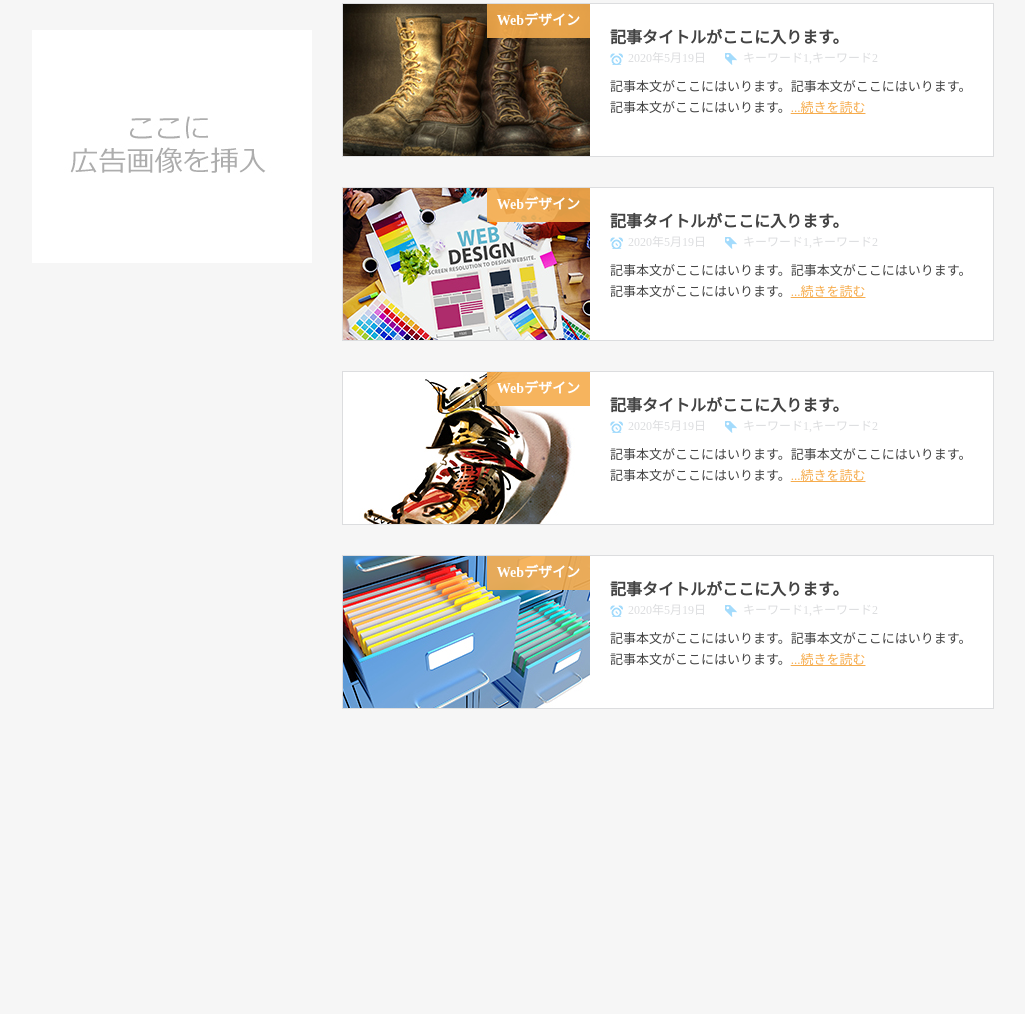
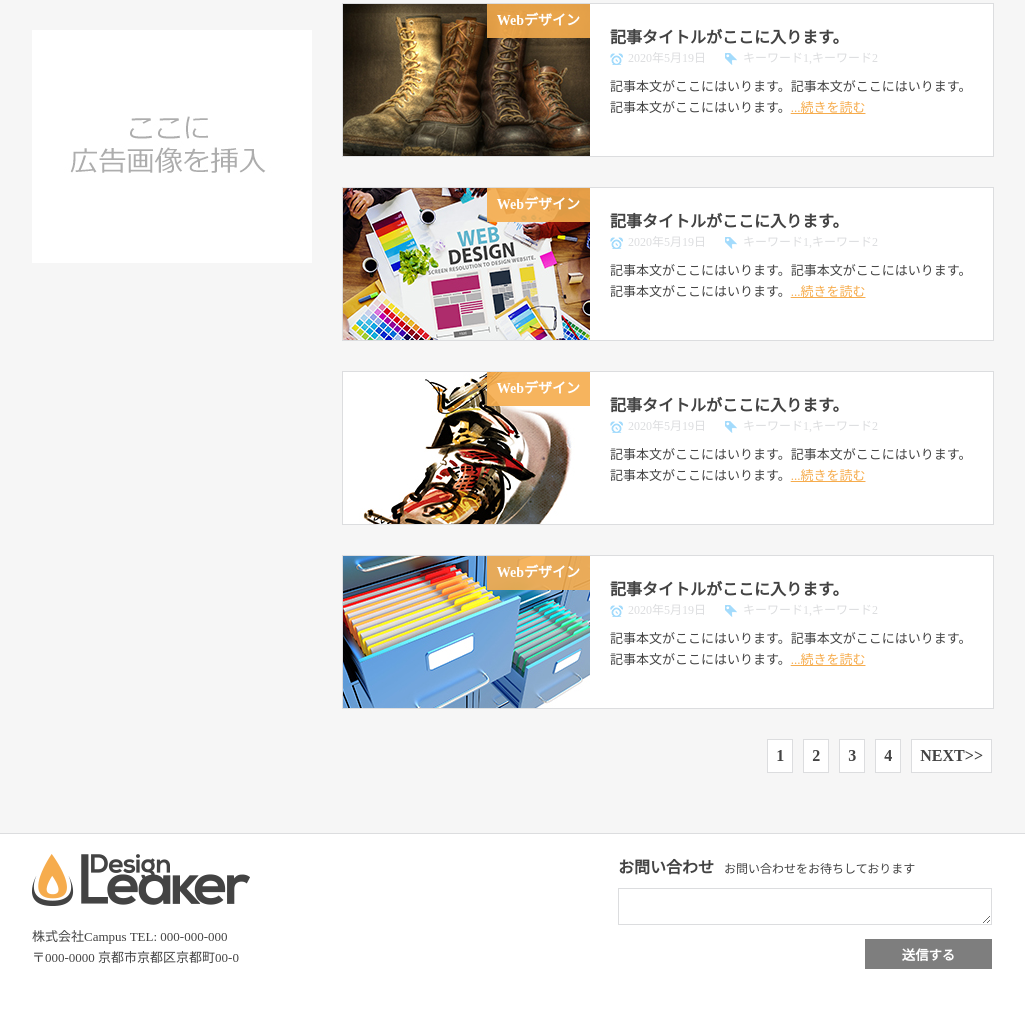
Before and after one commit to y724u/webmagazine, a plain HTML site: page index.html in a window 1280 px wide. Shown: the part 738-1752 px from the top of the page, without its empty margins (128-1153 px from the left). Before the commit the page ends 1477 px from the top, so only its background shows below. Drawn offline with Linux system fonts and the light colour scheme.

Commit message:
webmagazin 完成

```diff
--- a/index.html
+++ b/index.html
@@ -115,7 +115,7 @@
 
     <div id="top_right">
       <h3>新着記事一覧</h3>
-      <ul>
+      <ul id="post_list">
         <li>
           <dl>
             <dt>
@@ -131,7 +131,8 @@
           </dl>
         </li>
       </ul>
-      <ul>
+
+      <ul id="post_list">
         <li>
           <dl>
             <dt>
@@ -148,7 +149,7 @@
         </li>
       </ul>
 
-      <ul>
+      <ul id="post_list">
         <li>
           <dl>
             <dt>
@@ -165,7 +166,7 @@
         </li>
       </ul>
 
-      <ul>
+      <ul id="post_list">
         <li>
           <dl>
             <dt>
@@ -182,7 +183,7 @@
         </li>
       </ul>
 
-      <ul>
+      <ul id="post_list">
         <li>
           <dl>
             <dt>
@@ -198,12 +199,44 @@
           </dl>
         </li>
       </ul>
+
+      <div id="page_nation">
+        <ul class="cf">
+          <li><a href="#">1</a></li>
+          <li><a href="#">2</a></li>
+          <li><a href="#">3</a></li>
+          <li><a href="#">4</a></li>
+          <li><a href="#">NEXT>></a></li>
+        </ul>
+      </div>
     </div>
 
   </div>
 
   </div><!-- #main_wrapper -->
 
+  <footer>
+    <div id="footer_inner" class="cf">
+      <dl>
+        <dt>
+          <img src="/images/logo.png" alt="ロゴ">
+        </dt>
+        <dd>
+          株式会社Campus TEL: 000-000-000<br>
+          〒000-0000 京都市京都区京都町00-0
+        </dd>
+      </dl>
+      <div id="contact">
+        <h4>お問い合わせ<span>お問い合わせをお待ちしております</span></h4>
+        <form action="">
+          <textarea name="" id="" cols="30" rows="10"></textarea>
+          <br>
+          <input type="submit" value="送信する">
+        </form>
+      </div>
+    </div>
+  </footer>
+
 
 
 </body>
--- a/style.css
+++ b/style.css
@@ -308,7 +308,7 @@ div#top_right h3 {
     padding-left: 30px;
 }
 
-div#top_right ul li {
+div#top_right ul#post_list li {
     width: 650px;
     height: 152px;
     background-color: #fff;
@@ -316,7 +316,7 @@ div#top_right ul li {
     margin-bottom: 30px;
 }
 
-div#top_right ul li dl dt {
+div#top_right ul#post_list li dl dt {
     width: 247px;
     height: 152px;
     float: left;
@@ -373,3 +373,98 @@ div#top_right p a {
     color: #f6ac4d;
     text-decoration: underline;
 }
+
+div#page_nation {
+    width: auto;
+    height: 34px;
+    float: right;
+}
+
+div#page_nation ul li {
+    width: auto;
+    height: 32px;
+    background-color: #fff;
+    border: 1px solid #dcdddf;
+    float: left;
+    margin-left: 10px;
+}
+
+div#page_nation ul li a {
+    font-size: 16px;
+    font-weight: bold;
+    line-height: 32px;
+    padding: 0 8px;
+    display: block;
+}
+
+/* ========================================
+    フッター
+========================================= */
+footer {
+    width: 100%;
+    height: 140px;
+    background-color: #fff;
+    border-top: 1px solid #dcdddf;
+    padding: 20px 0;
+    margin-top: 60px;
+}
+
+div#footer_inner {
+    width: 960px;
+    height: auto;
+    margin: 0 auto;
+
+}
+
+div#footer_inner dl {
+    float: left;
+}
+
+div#footer_inner dt {
+    width: 218px;
+    height: 52px;
+    margin-bottom: 20px;
+}
+
+div#footer_inner dd {
+    font-size: 13px;
+    line-height: 21px;
+}
+
+div#contact {
+    width: 374px;
+    height: auto;
+    float: right;
+}
+
+div#contact h4 {
+    font-size: 16px;
+    font-weight: bold;
+}
+
+div#contact h4 span {
+    font-size: 12px;
+    margin-left: 10px;
+}
+
+div#contact form textarea {
+    width: 372px;
+    height: 35px;
+    margin: 10px 0;
+    border: 1px solid #dcdddf;
+}
+
+div#contact form input {
+    width: 127px;
+    height: 30px;
+    background-color: #7e7e7e;
+    border: none;
+    color: #fff;
+    font-weight: bold;
+    float: right;
+}
+
+div#contact form input:hover {
+    opacity: 0.8;
+    cursor: pointer;
+}
```
